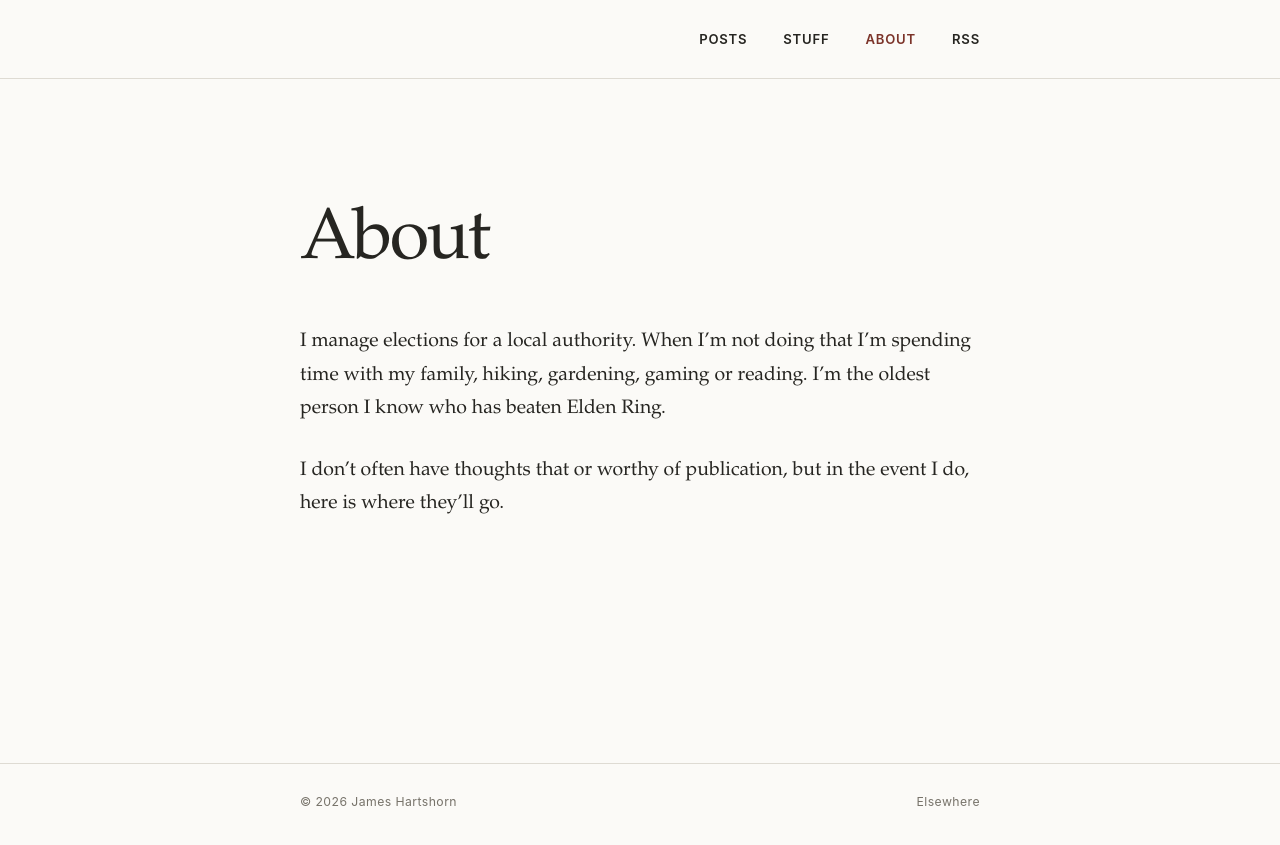
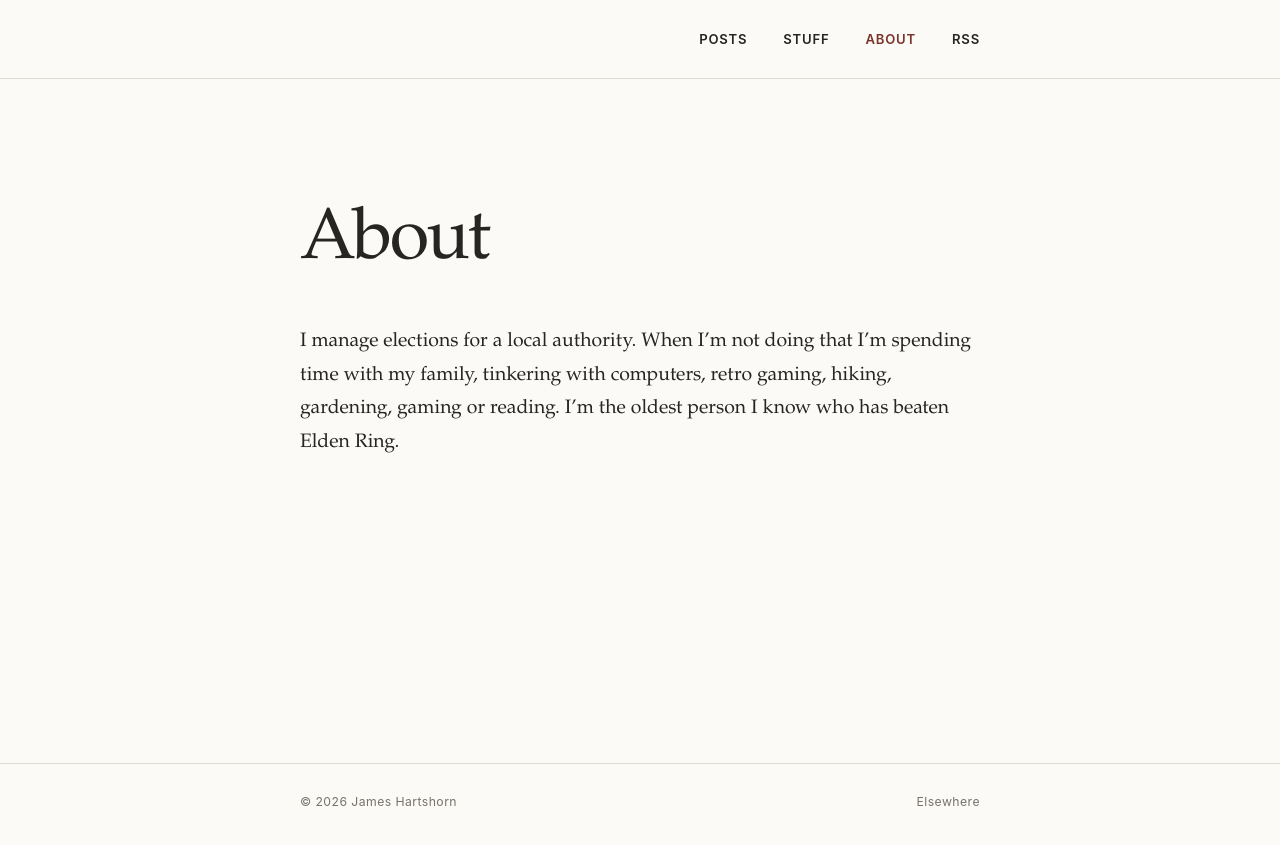
Before and after one commit to jhartshorn/jhartshorn.github.io, a Jekyll site: the page built from docs/about.markdown, in a window 1280 px wide. Shown: the top 845 px of the page. Built offline with Jekyll 4.4.1, drawn with Linux system fonts in a browser that asks for light colours.

Commit message:
Publish blog update 2026-08-27 13:55

```diff
--- a/docs/about.markdown
+++ b/docs/about.markdown
@@ -4,6 +4,4 @@ title: About
 permalink: /about/
 ---
 
-I manage elections for a local authority. When I'm not doing that I'm spending time with my family, hiking, gardening, gaming or reading. I'm the oldest person I know who has beaten Elden Ring.
-
-I don’t often have thoughts that or worthy of publication, but in the event I do, here is where they’ll go.
+I manage elections for a local authority. When I'm not doing that I'm spending time with my family, tinkering with computers, retro gaming, hiking, gardening, gaming or reading. I'm the oldest person I know who has beaten Elden Ring.
```
